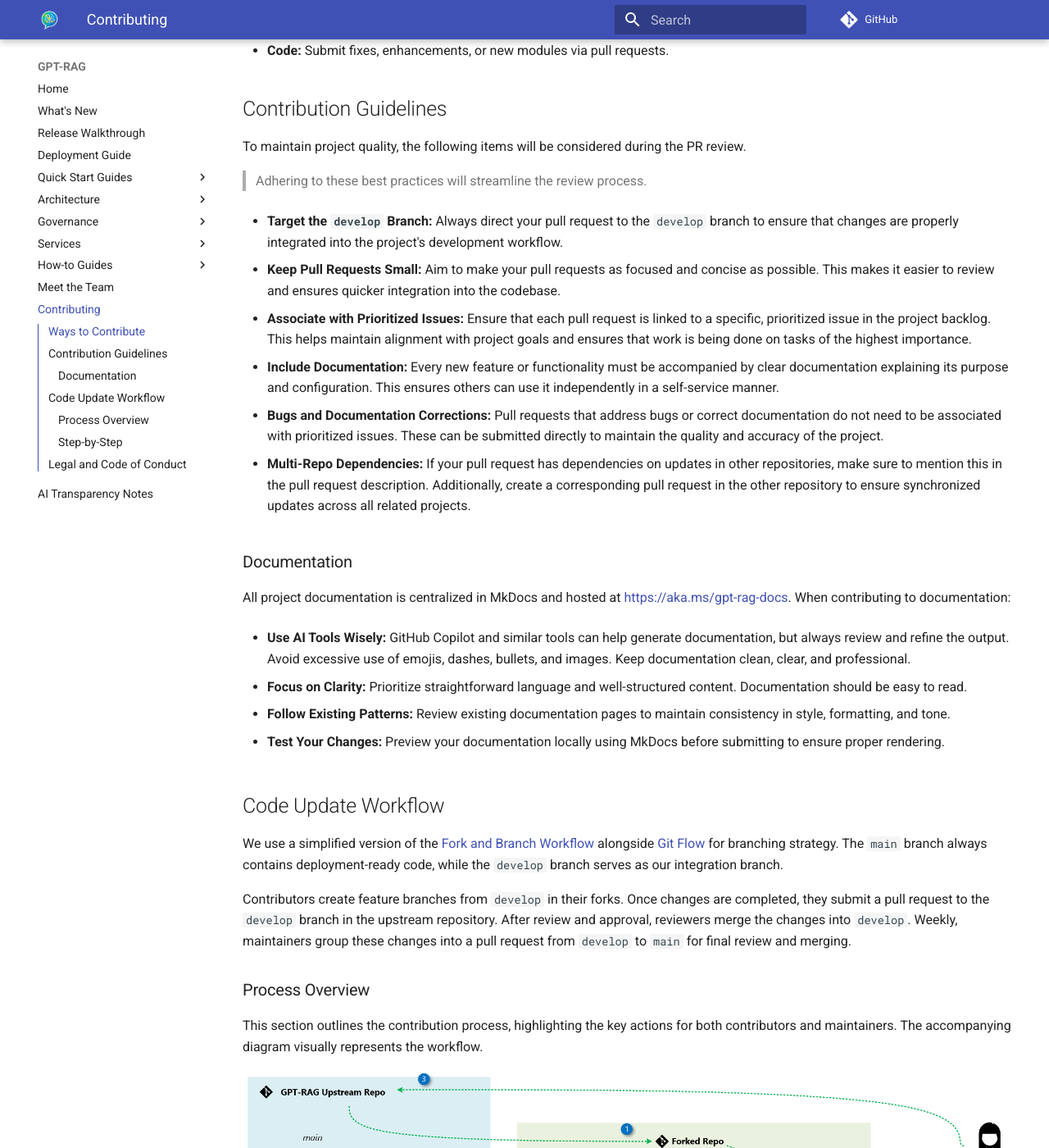
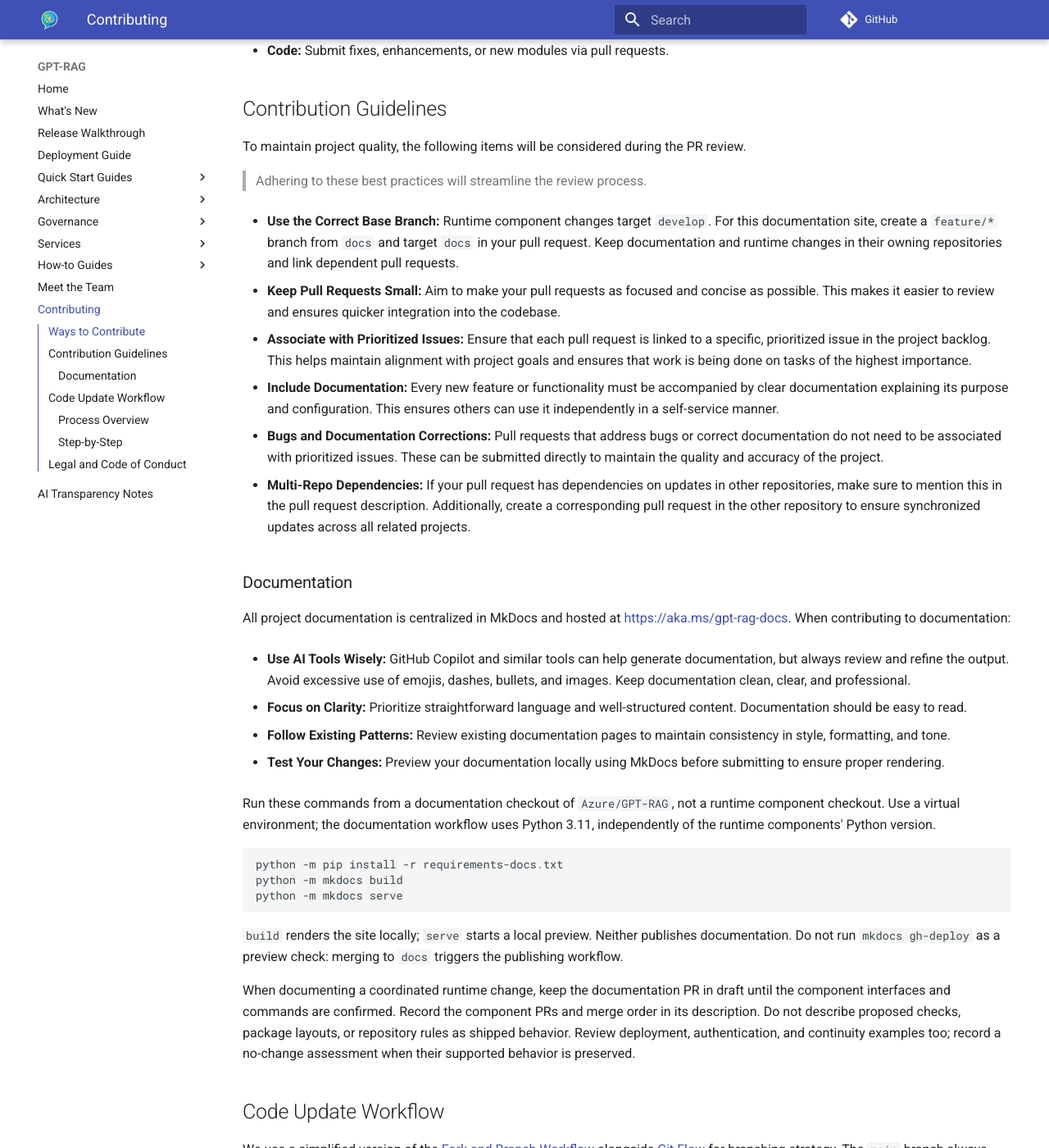
Before and after one commit to Azure/GPT-RAG, an MkDocs documentation site: the page built from docs/contributing.md, in a window 1280 px wide and 1400 px high, scrolled down 469 px. Shown: the whole window at 82% size. Built offline with MkDocs 1.6.1 and Material for MkDocs 9.7.7, drawn with Linux system fonts in a browser that asks for light colours; comment, search, counter and statistics services are not loaded.

Commit message:
docs: clarify contributor branches and local preview
Prepare the docs-branch contributor handoff for #681 without publishing proposed component behavior.

Co-authored-by: Copilot App <223556219+Copilot@users.noreply.github.com>

````diff
--- a/docs/contributing.md
+++ b/docs/contributing.md
@@ -17,7 +17,7 @@ To maintain project quality, the following items will be considered during the P
 
 > Adhering to these best practices will streamline the review process.
 
-- **Target the `develop` Branch:** Always direct your pull request to the `develop` branch to ensure that changes are properly integrated into the project's development workflow.
+- **Use the Correct Base Branch:** Runtime component changes target `develop`. For this documentation site, create a `feature/*` branch from `docs` and target `docs` in your pull request. Keep documentation and runtime changes in their owning repositories and link dependent pull requests.
 
 - **Keep Pull Requests Small:** Aim to make your pull requests as focused and concise as possible. This makes it easier to review and ensures quicker integration into the codebase.
 
@@ -40,6 +40,28 @@ All project documentation is centralized in MkDocs and hosted at [https://aka.ms
 - **Follow Existing Patterns:** Review existing documentation pages to maintain consistency in style, formatting, and tone.
 
 - **Test Your Changes:** Preview your documentation locally using MkDocs before submitting to ensure proper rendering.
+
+Run these commands from a documentation checkout of `Azure/GPT-RAG`, not a
+runtime component checkout. Use a virtual environment; the documentation
+workflow uses Python 3.11, independently of the runtime components' Python
+version.
+
+```powershell
+python -m pip install -r requirements-docs.txt
+python -m mkdocs build
+python -m mkdocs serve
+```
+
+`build` renders the site locally; `serve` starts a local preview. Neither
+publishes documentation. Do not run `mkdocs gh-deploy` as a preview check:
+merging to `docs` triggers the publishing workflow.
+
+When documenting a coordinated runtime change, keep the documentation PR in
+draft until the component interfaces and commands are confirmed. Record the
+component PRs and merge order in its description. Do not describe proposed
+checks, package layouts, or repository rules as shipped behavior. Review
+deployment, authentication, and continuity examples too; record a no-change
+assessment when their supported behavior is preserved.
 
 ## Code Update Workflow
 
````
